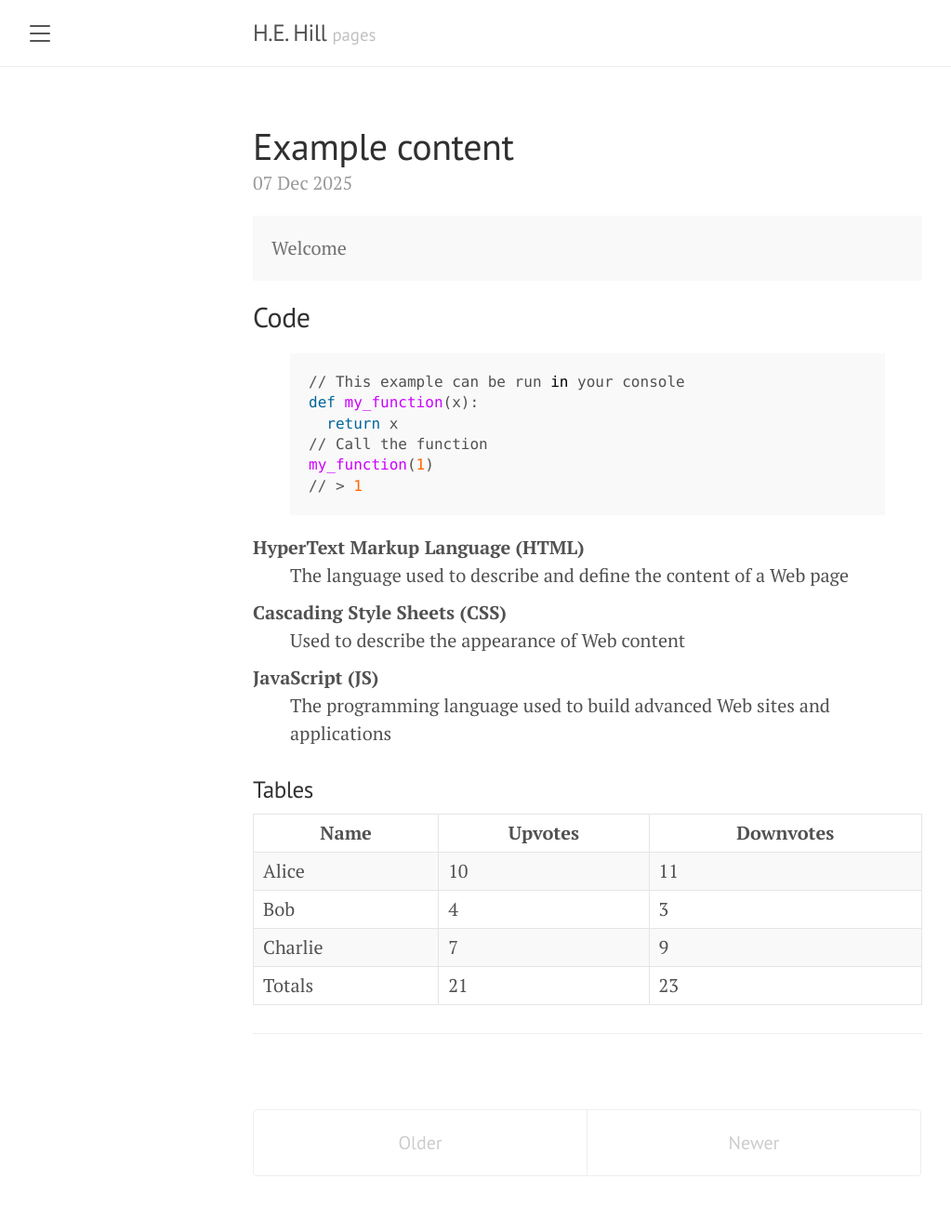
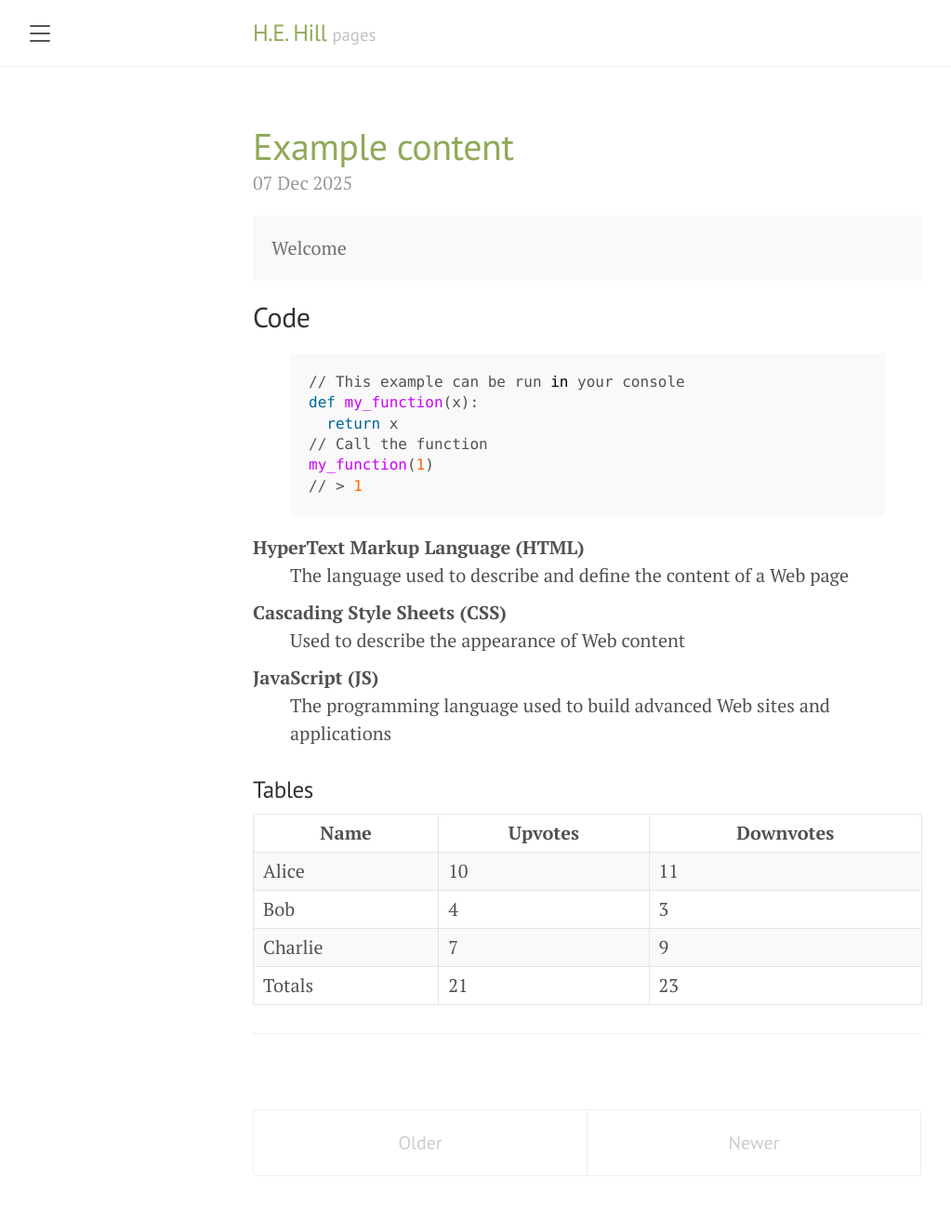
Before and after one commit to hidekihill/hidekihill.github.io, a Jekyll site: the page built from index.html, in a window 1280 px wide. Shown: the whole page at 93% size, without its empty margins (8-1031 px from the left). Built offline with Jekyll 4.4.1, drawn with Linux system fonts in a browser that asks for light colours; the list of posts is cut into pages by our own code.

Commit message:
Update default.html

```diff
--- a/_layouts/default.html
+++ b/_layouts/default.html
@@ -3,7 +3,7 @@
 
   {% include head.html %}
 
-  <body>
+  <body class='theme-base-0b'>
 
     {% include sidebar.html %}
 
```
